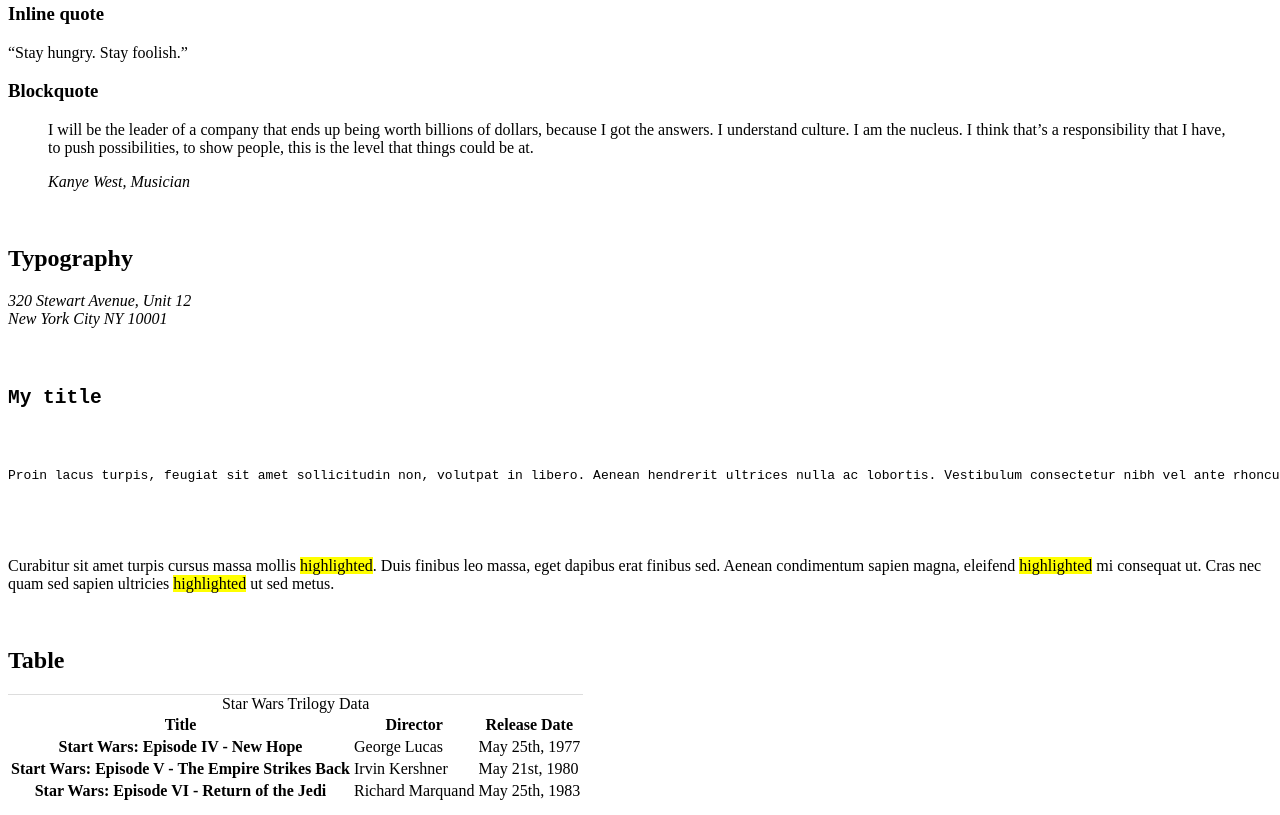
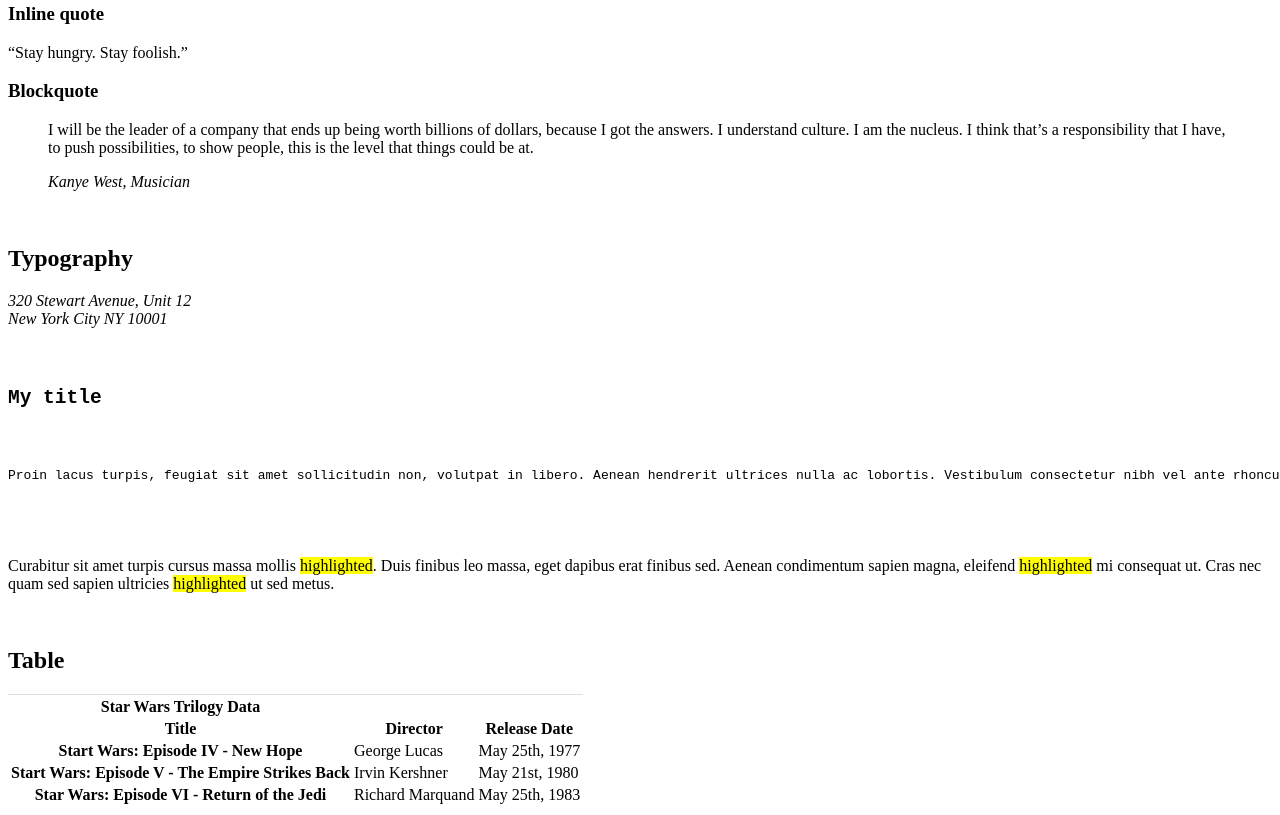
Before and after one commit to Okibe00/alx-frontend, a plain HTML site: page 0x00-html_advanced/33-styleguide.html in a window 1280 px wide. Shown: the part 1101-1916 px from the top of the page. Drawn offline with Linux system fonts and the light colour scheme.

Commit message:
wrap caption text with table header tag

```diff
--- a/0x00-html_advanced/33-styleguide.html
+++ b/0x00-html_advanced/33-styleguide.html
@@ -115,7 +115,7 @@
 						<h2>Table</h2>
 					</header>
 					<table >
-						<caption style="border-top: 1px solid #ddd;">Star Wars Trilogy Data</caption>
+						<caption style="border-top: 1px solid #ddd;"><th>Star Wars Trilogy Data</th></caption>
 						<tr>
 							<th scope="col">Title</th>
 							<th scope="col">Director</th>
```
